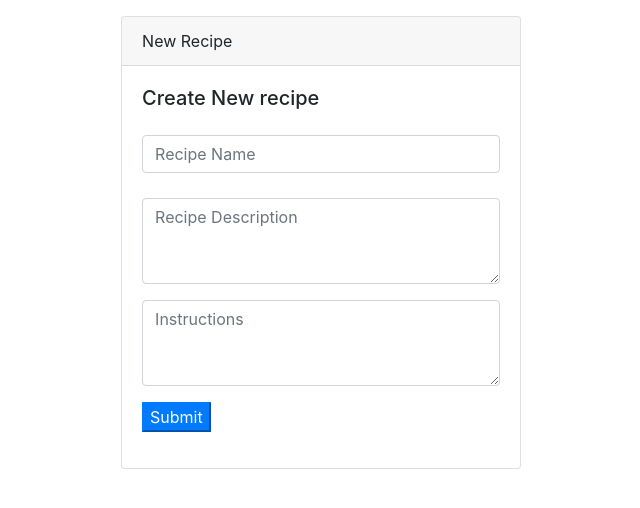
After one commit to LauraJaneStevenson/recipes-app, a Flask app: page /create_recipe_page in a window 1280 px wide. The commit adds this page. Shown: the top 508 px of the page, without its empty margins (261-901 px from the left). Run offline with Flask 2, Linux system fonts and the light colour scheme; some libraries are stand-ins or nearby versions.

```diff
--- a/model.py
+++ b/model.py
@@ -44,9 +44,9 @@ class Recipe(db.Model):
     user_id = db.Column(db.Integer,
                         db.ForeignKey('users.user_id'),
                         nullable=False)
-    date = db.Column(db.DateTime,nullable=False)
+    # date = db.Column(db.DateTime,nullable=False)
 
-    instuctions = db.Column(db.Text,
+    instructions = db.Column(db.Text,
                             nullable=True)
     recipe_ingredient = db.relationship('RecipeIngredient')
 
@@ -118,4 +118,4 @@ if __name__ == "__main__":
     # from server import app
     connect_to_db(app)
     print("Connected to DB")
-    # db.create_all()
+    db.create_all()
--- a/requirements.txt
+++ b/requirements.txt
@@ -10,3 +10,4 @@ Flask-SQLAlchemy==2.3.2
 psycopg2-binary==2.7.5
 Flask-DebugToolbar==0.10.1
 Flask-SQLAlchemy==2.3.2
+blinker==1.4
--- a/server.py
+++ b/server.py
@@ -106,6 +106,55 @@ def logout_user():
 
     return redirect("/")
 
+@app.route("/create_recipe_page")
+def create_recipe_page():
+
+    return render_template("create-recipe.html")
+
+@app.route("/create_recipe_process",methods=["POST"])
+def add_recipe_to_db():
+    """Adds recipe to the database"""
+    name = request.form["recipe_name"]
+    instructions = request.form["instructions"]
+    description = request.form["description"]
+
+    recipe = Recipe(recipe_name=name,
+                    instructions=instructions,
+                    description=description,
+                    user_id=session["user_id"])
+    db.session.add(recipe)
+    db.session.commit()
+
+    new_recipe_id = Recipe.query.filter_by(description=description,
+                                            user_id=session['user_id']).one()
+
+    return render_template("create-recipe.html")
+
+@app.route("/recipe/<recipe_id>")
+def recipe_page(recipe_id):
+    """Returns html for individual recipe page"""
+    return render_template("recipe_page.html",recipe_id=recipe_id)
+
+@app.route("/get_recipe.json")
+def recipe_info():
+    """Returns json object for specific recipe"""
+
+    recipe_id = request.args.get("recipe_id")
+
+    recipe = Recipe.query.filter_by(recipe_id=recipe_id).one()
+
+
+
+    recipe_dict = {}
+
+    recipe_dict["name"] = recipe.recipe_name
+    recipe_dict["description"] = recipe.description
+    recipe_dict["instructions"] = recipe.instructions
+
+    return jsonify(recipe_dict)
+
+
+
 if __name__ == "__main__":
     connect_to_db(app)
     app.run(host="0.0.0.0", debug=True)
--- a/templates/base.html
+++ b/templates/base.html
@@ -9,11 +9,17 @@
     integrity="sha256-WpOohJOqMqqyKL9FccASB9O0KwACQJpFTUBLTYOVvVU="
     crossorigin="anonymous"></script>
 
+    <script crossorigin src="https://unpkg.com/react@16/umd/react.development.js"></script>
+    <script crossorigin src="https://unpkg.com/react-dom@16/umd/react-dom.development.js"></script>
+    <script crossorigin src="https://cdnjs.cloudflare.com/ajax/libs/babel-standalone/6.26.0/babel.js"></script>
+
     <link rel="stylesheet" href="https://maxcdn.bootstrapcdn.com/bootstrap/4.0.0/css/bootstrap.min.css" integrity="sha384-Gn5384xqQ1aoWXA+058RXPxPg6fy4IWvTNh0E263XmFcJlSAwiGgFAW/dAiS6JXm" crossorigin="anonymous">
 
    <link rel="stylesheet" href="https://stackpath.bootstrapcdn.com/bootstrap/4.4.1/css/bootstrap.min.css" integrity="sha384-Vkoo8x4CGsO3+Hhxv8T/Q5PaXtkKtu6ug5TOeNV6gBiFeWPGFN9MuhOf23Q9Ifjh" crossorigin="anonymous">
 
    <script src="https://stackpath.bootstrapcdn.com/bootstrap/4.4.1/js/bootstrap.min.js" integrity="sha384-wfSDF2E50Y2D1uUdj0O3uMBJnjuUD4Ih7YwaYd1iqfktj0Uod8GCExl3Og8ifwB6" crossorigin="anonymous"></script>
 </head>
-   {% block content %}{% endblock %}
+   {% block content %}
+
+   {% endblock %}
 </html>
--- /dev/null
+++ b/templates/create-recipe.html
@@ -0,0 +1,42 @@
+{% extends 'base.html' %}
+
+{% block title %}Dashboard{% endblock %}
+
+{% block content%}
+<div class="row align-items-center justify-content-center" style="height:500px;">
+    <div class="col-5">
+        <div class="card mb-3" style="max-width: 400px;">
+          <div class="card-header">New Recipe</div>
+          <div class="card-body form-group">
+            <h5 class="card-title" style="margin-bottom: 25px;">Create New recipe</h5>
+            <form action="/create_recipe_process" method="POST">
+                <div>
+                    <input type="text" class="form-control" style="margin-bottom: 25px;" placeholder="Recipe Name" name="recipe_name" required>
+                </div>
+                <div>
+                    <textarea name="description" class="form-control" id="exampleFormControlTextarea1" rows="3" value="description" placeholder="Recipe Description"
+                    ></textarea>
+                </div>
+                <span>
+                  <p>
+
+                  </p>
+                </span>
+                <div>
+                    <textarea name="instructions" class="form-control" id="exampleFormControlTextarea1" rows="3" value="instructions" placeholder="Instructions"
+                    ></textarea>
+                </div>
+                <span>
+                  <p>
+
+                  </p>
+                </span>
+                <input class="btn-primary" type="submit">
+            </form>
+          </div>
+        </div>
+    </div>
+    <div id='recipe-form'></div>
+</div>
+<!-- <script type="text/jsx" src="/static/recipe-form.jsx"> -->
+{% endblock %}
--- a/templates/dashboard.html
+++ b/templates/dashboard.html
@@ -3,13 +3,14 @@
 {% block title %}Dashboard{% endblock %}
 
 {% block content%}
+<div id='bar'></div>
 
 <div>Hi {{ user.name }}! Great to see you!</div>
  <a class="nav-item nav-link"href="/logout_process">logout</a>
  <ul>
  {% for recipe in recipes %}
 
-    <li><a href="/project/{{ recipe.recipe_id }}" id="{{ recipe.recipe_id }}">
+    <li><a href="/recipe/{{ recipe.recipe_id }}" id="{{ recipe.recipe_id }}">
           {{ recipe.recipe_name }}
         </a></li>
  {% endfor %}
@@ -34,5 +35,5 @@
         </div>
     </div>
 </div>
-
+<script type="text/jsx" src="/static/nav-bar.jsx">
 {% endblock %}
```
Also changed, not shown: static/nav-bar.jsx (added, +23 -0 lines), static/recipe-form.jsx (added, +43 -0 lines), static/recipe.jsx (added, +42 -0 lines), templates/recipe_page.html (added, +10 -0 lines).
